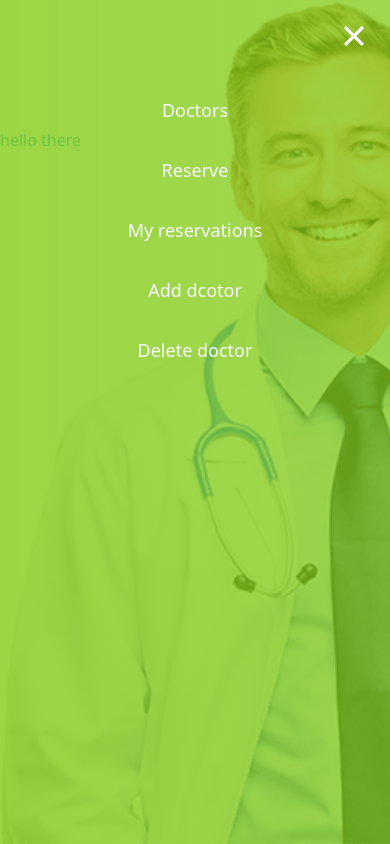
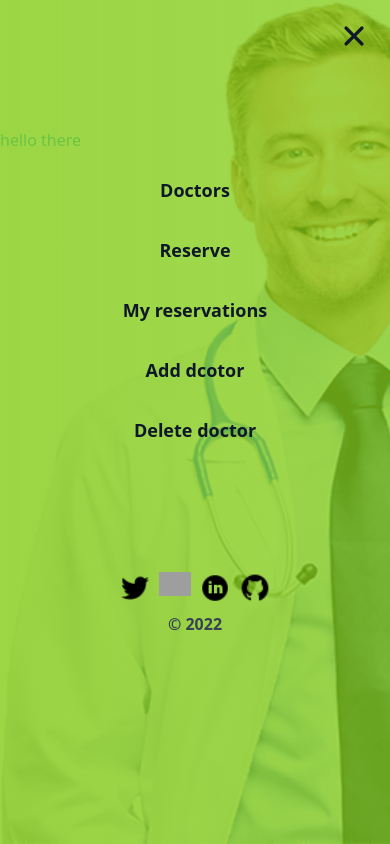
Before and after one commit to Chimwemwe-127001/book-appointment-frontend, a React (Create React App) app: page / in a window 390 px wide. Both pictures are taken after a click on the button 354 px from the left and 36 px from the top of the page. Built offline with nearby package versions, Linux system fonts and the light colour scheme; grey boxes are pictures that could not be loaded.

Commit message:
Add styles for hamburger menu

```diff
--- a/src/components/HamBurger.js
+++ b/src/components/HamBurger.js
@@ -1,6 +1,10 @@
 import React, { useState } from 'react';
 import { MenuIcon, XIcon } from '@heroicons/react/solid';
 import logo from '../assets/images/logo.png';
+import twitter from '../assets/images/twitter-icon.png';
+import facebook from '../assets/images/facebook-icon.png';
+import linkedin from '../assets/images/linkedin-icon.png';
+import github from '../assets/images/github-icon.png';
 
 function classNames(...classes) {
   return classes.filter(Boolean).join(' ');
@@ -12,6 +16,13 @@ const menuItems = [
   { name: 'My reservations', path: '/' },
   { name: 'Add dcotor', path: '/' },
   { name: 'Delete doctor', path: '/' },
+];
+
+const social = [
+  { icon: twitter },
+  { icon: facebook },
+  { icon: linkedin },
+  { icon: github },
 ];
 
 const HamBurger = () => {
@@ -28,12 +39,12 @@ const HamBurger = () => {
           >
             <MenuIcon className="h-8" />
           </button>
-          <button type="button" className={classNames(mobileMenu ? 'block' : 'hidden')} onClick={() => setMobileMenu(false)}>
+          <button type="button" className={classNames(mobileMenu ? 'block' : 'hidden', 'text-slate-900')} onClick={() => setMobileMenu(false)}>
             <XIcon className="h-8" />
           </button>
         </div>
-        <div className={classNames(mobileMenu ? 'block' : 'hidden', 'md:block')}>
-          <ul className="flex flex-col text-slate-50 text-lg gap-8 items-center mt-24">
+        <div className={classNames(mobileMenu ? 'block' : 'hidden')}>
+          <ul className="flex flex-col text-slate-900 font-bold text-lg gap-8 items-center mt-44">
             {
               menuItems.map((item) => (
                 <li key={item.name}>
@@ -44,6 +55,14 @@ const HamBurger = () => {
           </ul>
         </div>
       </nav>
+      <div className={classNames(mobileMenu ? 'block' : 'hidden', 'flex flex-col items-center mt-32')}>
+      <div className="flex gap-2">
+        {social.map((item) => (
+          <a href="/" key={item.icon}><img src={item.icon} alt="social-icon" className="w-8" /></a>
+        ))}
+      </div>
+      <p className="text-gray-700 font-bold mt-2">© 2022</p>
+    </div>
     </header>
   );
 };
```
